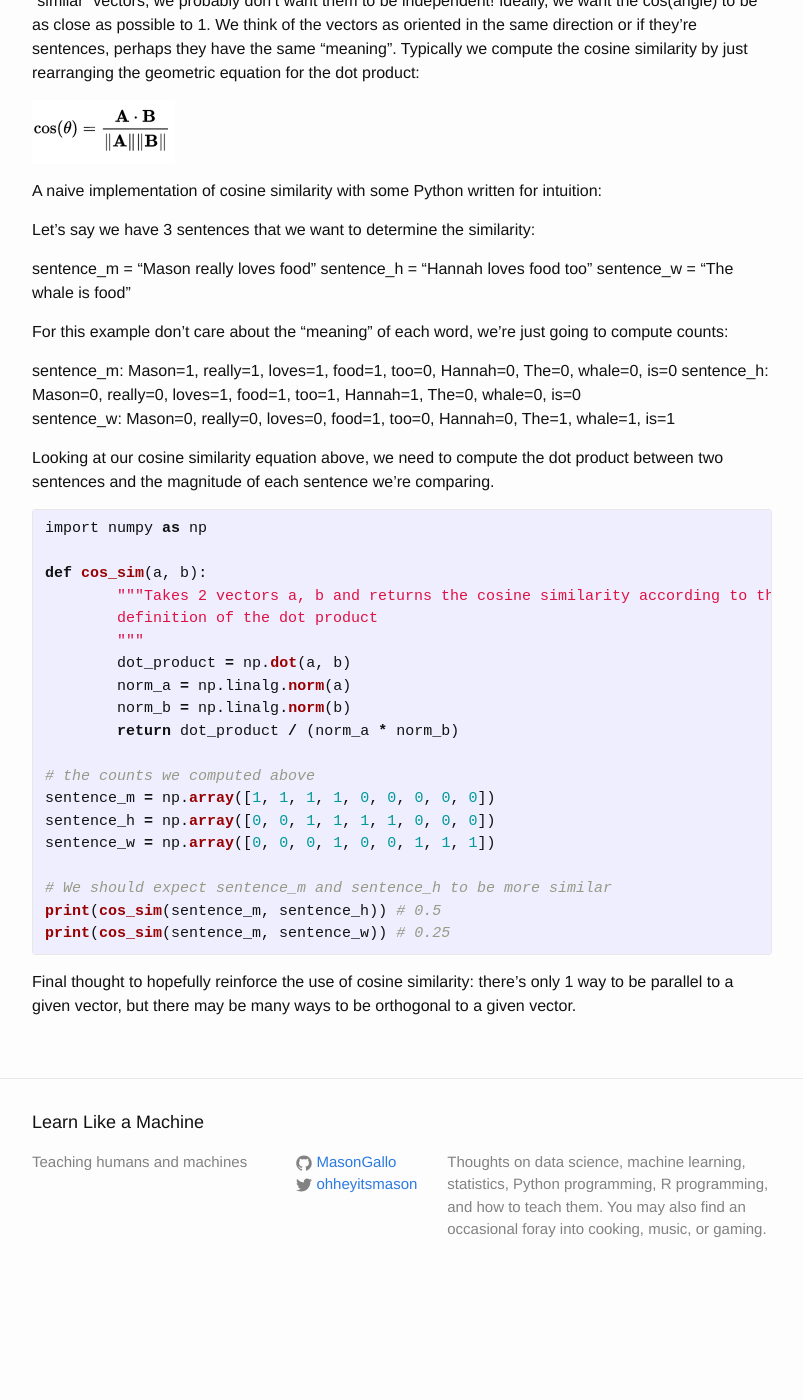
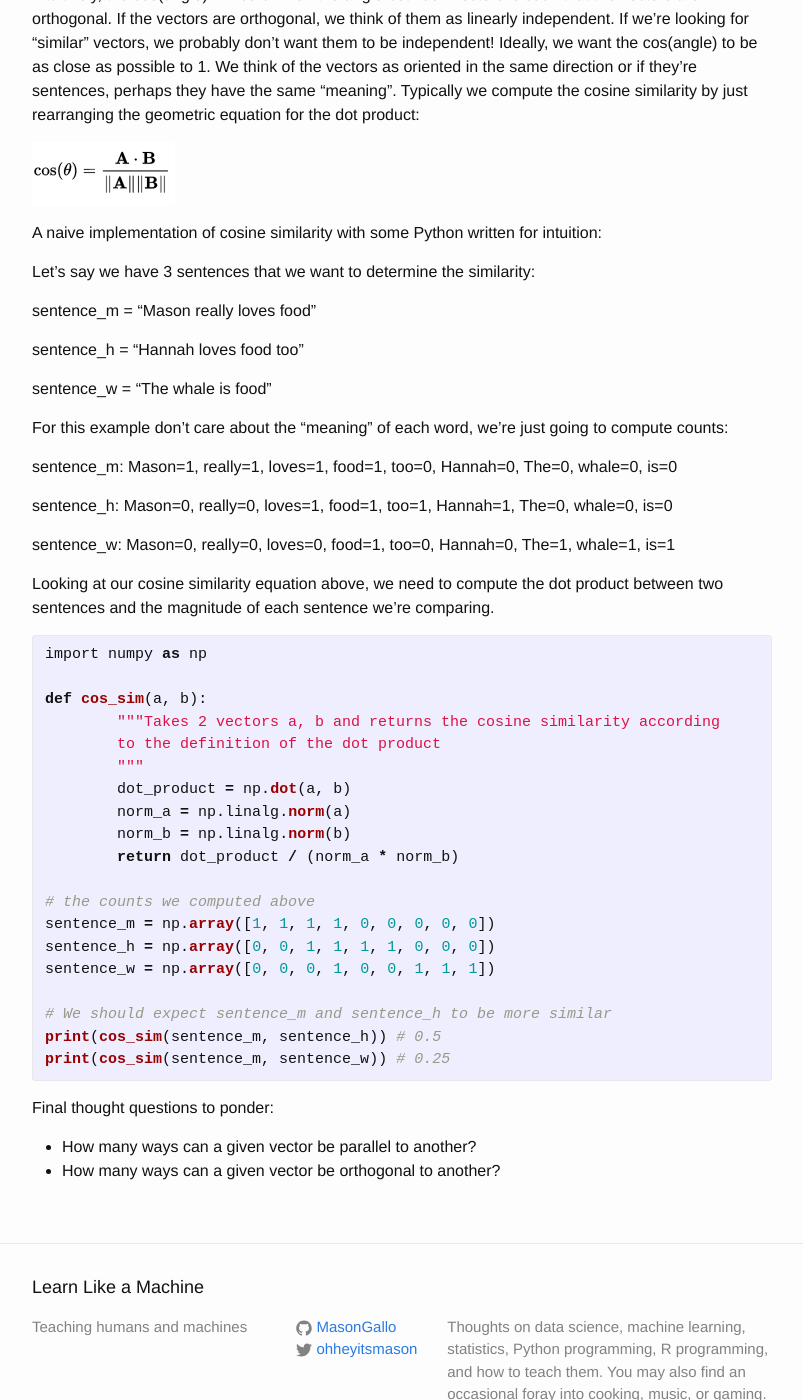
Before and after one commit to MasonGallo/masongallo.github.io, a Jekyll site: the page built from _posts/2016-07-29-cosine-similarity.markdown, in a window 1280 px wide and 1400 px high, scrolled down 908 px. Shown: the whole window, without its empty margins (238-1041 px from the left). Built offline with Jekyll 4.4.1, drawn with Linux system fonts in a browser that asks for light colours; before the commit the page ends 2209 px from its top, so only the background shows below that; some of the changed text lies outside the part shown.

Commit message:
Update styling

```diff
--- a/_posts/2016-07-29-cosine-similarity.markdown
+++ b/_posts/2016-07-29-cosine-similarity.markdown
@@ -33,13 +33,17 @@ A naive implementation of cosine similarity with some Python written for intuiti
 Let's say we have 3 sentences that we want to determine the similarity:
 
 sentence_m = "Mason really loves food"
+
 sentence_h = "Hannah loves food too"
+
 sentence_w = "The whale is food"
 
 For this example don't care about the "meaning" of each word, we're just going to compute counts:
 
 sentence_m: Mason=1, really=1, loves=1, food=1, too=0, Hannah=0, The=0, whale=0, is=0
+
 sentence_h: Mason=0, really=0, loves=1, food=1, too=1, Hannah=1, The=0, whale=0, is=0
+
 sentence_w: Mason=0, really=0, loves=0, food=1, too=0, Hannah=0, The=1, whale=1, is=1
 
 Looking at our cosine similarity equation above, we need to compute the dot product between two sentences and the magnitude of each sentence we're comparing.
@@ -48,8 +52,8 @@ Looking at our cosine similarity equation above, we need to compute the dot prod
 import numpy as np
 
 def cos_sim(a, b):
-	"""Takes 2 vectors a, b and returns the cosine similarity according to the
-	definition of the dot product
+	"""Takes 2 vectors a, b and returns the cosine similarity according
+	to the definition of the dot product
 	"""
 	dot_product = np.dot(a, b)
 	norm_a = np.linalg.norm(a)
@@ -66,4 +70,7 @@ print(cos_sim(sentence_m, sentence_h)) # 0.5
 print(cos_sim(sentence_m, sentence_w)) # 0.25
 {% endhighlight %}
 
-Final thought to hopefully reinforce the use of cosine similarity: there's only 1 way to be parallel to a given vector, but there may be many ways to be orthogonal to a given vector.
+Final thought questions to ponder:
+
+- How many ways can a given vector be parallel to another?
+- How many ways can a given vector be orthogonal to another?
```
Also changed, not shown: other parts of _posts/2016-07-29-cosine-similarity.markdown (+1 -1 lines).
